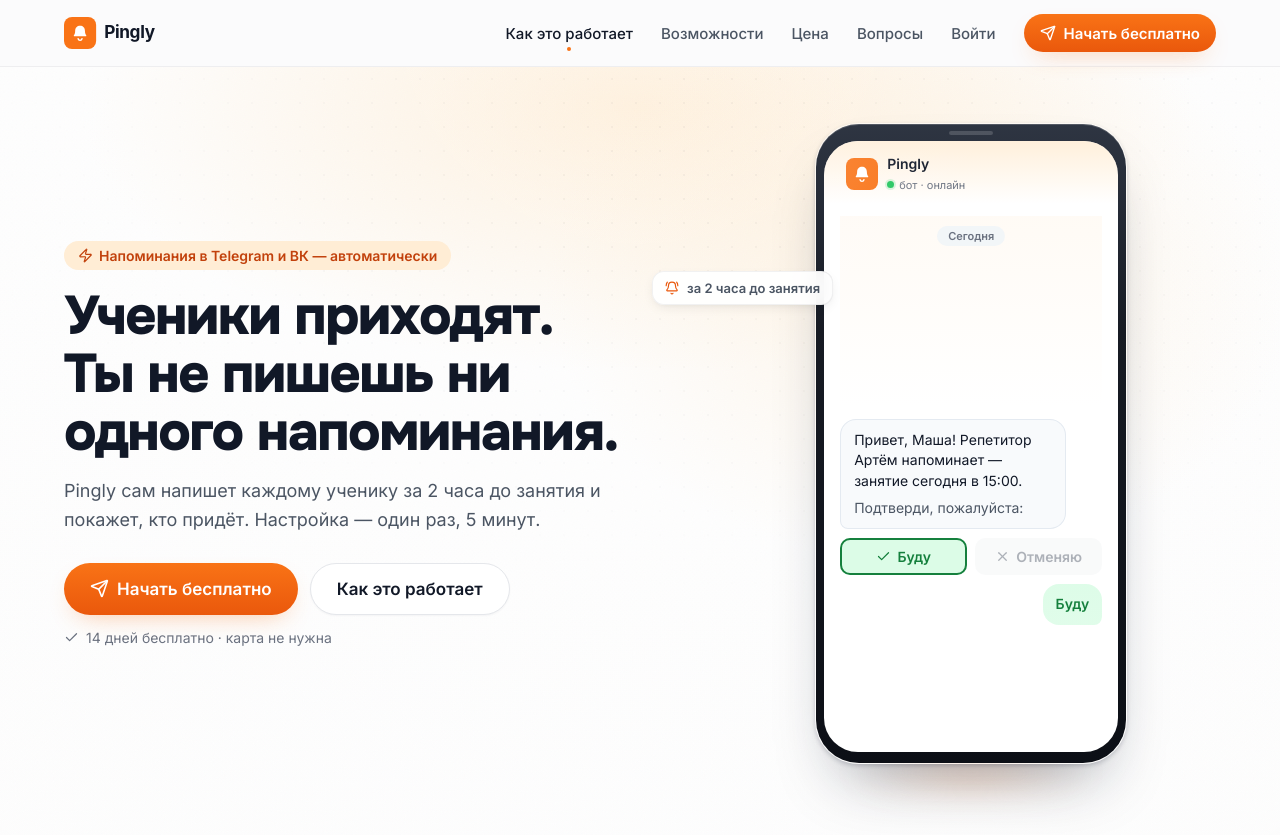
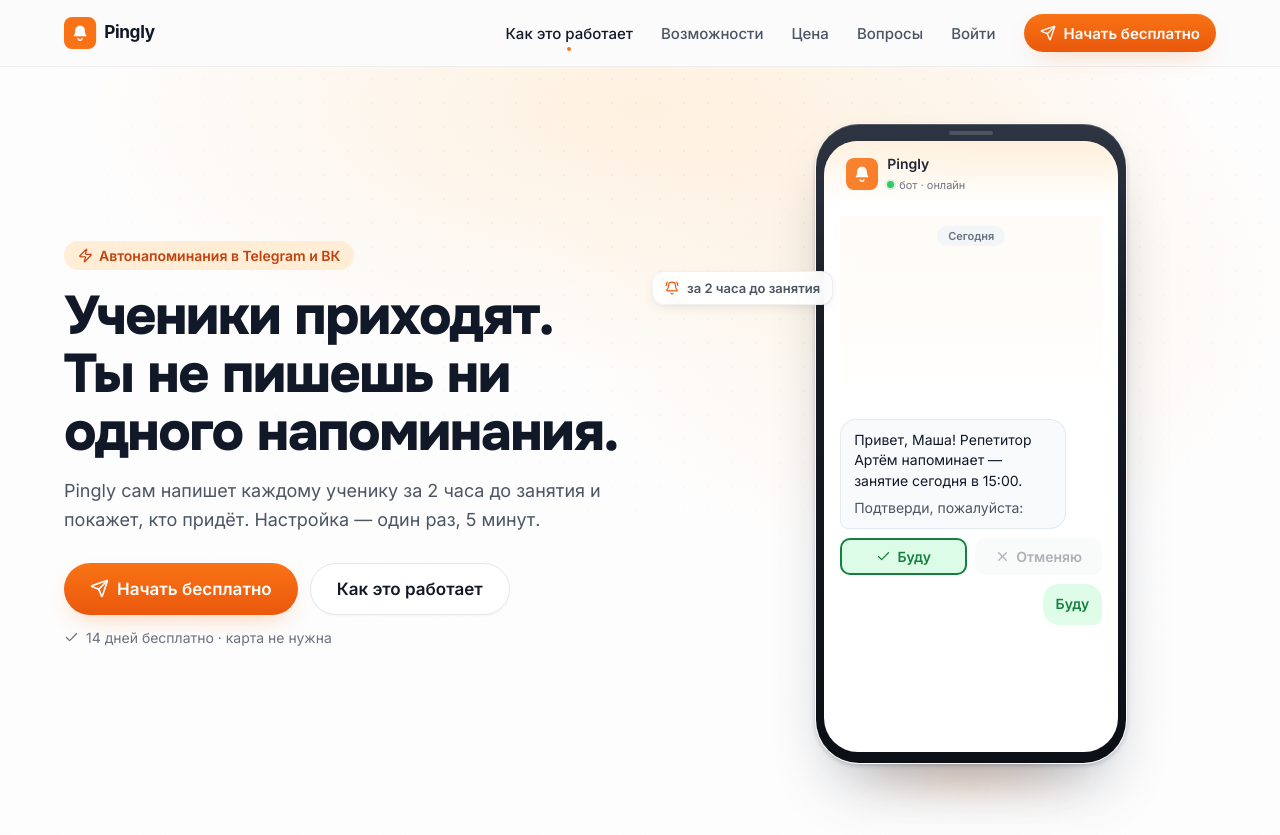
Before and after one commit to artemtit/Pingly, a FastAPI app: page / in a window 1280 px wide. Shown: the top 835 px of the page. Run offline with FastAPI, Linux system fonts and the light colour scheme.

Commit message:
Лендинг: hero-пилюля короче — «Автонапоминания в Telegram и ВК» (не переносится на 375px)
Co-Authored-By: Claude Fable 5 <noreply@anthropic.com>

```diff
--- a/web/templates/landing.html
+++ b/web/templates/landing.html
@@ -94,7 +94,7 @@
   <div class="hero-noise" aria-hidden="true"></div>
   <div class="wrap hero-grid">
     <div class="hero-left">
-      <span class="pill">{{ ic('zap', 15) }} Напоминания в Telegram и ВК — автоматически</span>
+      <span class="pill">{{ ic('zap', 15) }} Автонапоминания в Telegram и ВК</span>
       <h1>Ученики приходят. Ты не пишешь ни одного напоминания.</h1>
       <p class="hero-sub">Pingly сам напишет каждому ученику за 2 часа до занятия и покажет, кто придёт. Настройка — один раз, 5 минут.</p>
       <div class="hero-cta">
```
